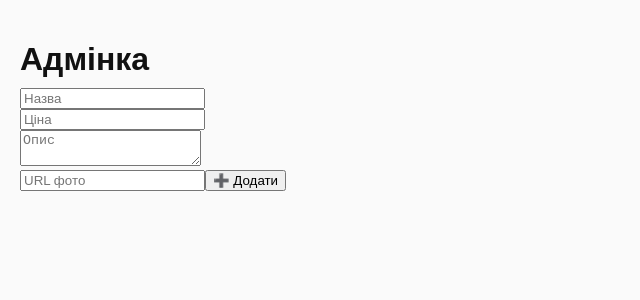
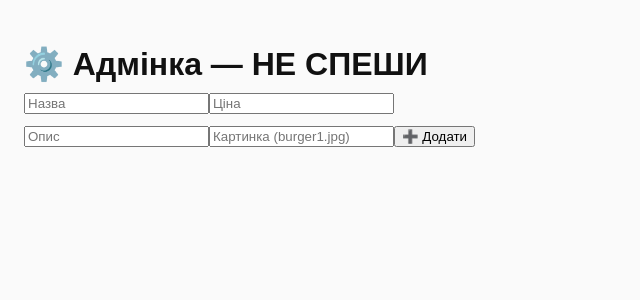
Before and after one commit to volk202600-cell/ne-speshy-delivery, a Next.js app: page /admin in a window 1280 px wide. Shown: the top 300 px of the page, without its empty margins (0-640 px from the left). Built offline with nearby package versions, Linux system fonts and the light colour scheme; no server answers.

Commit message:
Update page.tsx

```diff
--- a/app/admin/page.tsx
+++ b/app/admin/page.tsx
@@ -8,7 +8,6 @@ const supabase = createClient(
   process.env.NEXT_PUBLIC_SUPABASE_ANON_KEY!
 );
 
-
 export default function AdminPage() {
   const [name, setName] = useState("");
   const [price, setPrice] = useState("");
@@ -17,19 +16,21 @@ export default function AdminPage() {
   const [status, setStatus] = useState("");
 
   const addItem = async () => {
+    setStatus("⏳ додаю...");
+
     const { error } = await supabase.from("menu").insert([
       {
         name,
         price: Number(price),
         description,
-        image,
-      },
+        image
+      }
     ]);
 
     if (error) {
-      setStatus("❌ Помилка: " + error.message);
+      setStatus("❌ помилка: " + error.message);
     } else {
-      setStatus("✅ Додано!");
+      setStatus("✅ страва додана");
       setName("");
       setPrice("");
       setDescription("");
@@ -38,35 +39,17 @@ export default function AdminPage() {
   };
 
   return (
-    <div style={{ padding: 20, maxWidth: 400 }}>
-      <h1>Адмінка</h1>
+    <div style={{ padding: 24, maxWidth: 500 }}>
+      <h1>⚙️ Адмінка — НЕ СПЕШИ</h1>
 
-      <input
-        placeholder="Назва"
-        value={name}
-        onChange={(e) => setName(e.target.value)}
-      />
+      <input placeholder="Назва" value={name} onChange={e => setName(e.target.value)} />
+      <input placeholder="Ціна" value={price} onChange={e => setPrice(e.target.value)} />
+      <input placeholder="Опис" value={description} onChange={e => setDescription(e.target.value)} />
+      <input placeholder="Картинка (burger1.jpg)" value={image} onChange={e => setImage(e.target.value)} />
 
-      <input
-        placeholder="Ціна"
-        type="number"
-        value={price}
-        onChange={(e) => setPrice(e.target.value)}
-      />
-
-      <textarea
-        placeholder="Опис"
-        value={description}
-        onChange={(e) => setDescription(e.target.value)}
-      />
-
-      <input
-        placeholder="URL фото"
-        value={image}
-        onChange={(e) => setImage(e.target.value)}
-      />
-
-      <button onClick={addItem}>➕ Додати</button>
+      <button onClick={addItem} style={{ marginTop: 12 }}>
+        ➕ Додати
+      </button>
 
       <p>{status}</p>
     </div>
```
